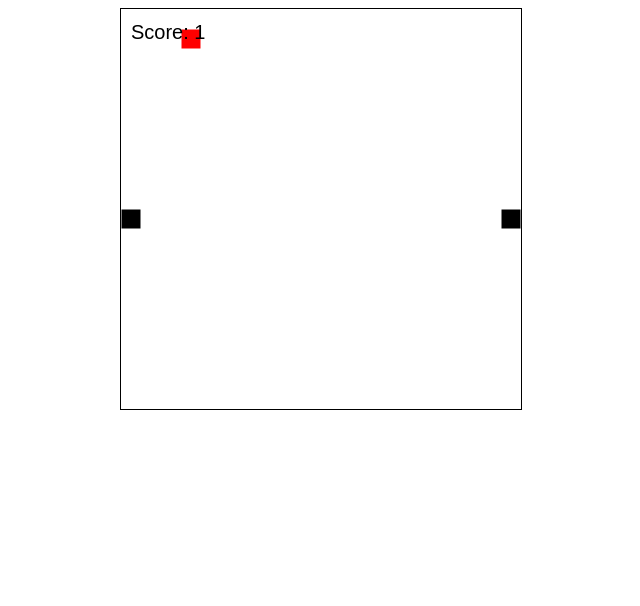
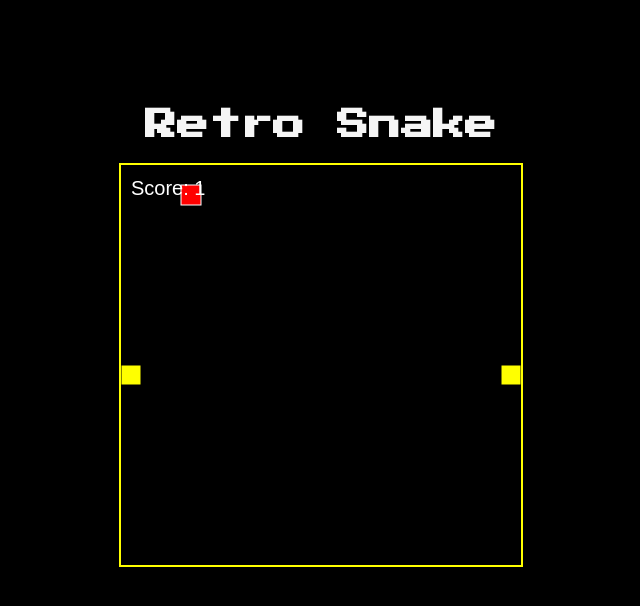
Before and after one commit to emmanuel-jaimes/retrosnake.xyz, a plain HTML site: page index.html in a window 1280 px wide. Shown: the whole page, without its empty margins (319-959 px from the left). Drawn offline with Linux system fonts and the light colour scheme.

Commit message:
user x updates

```diff
--- a/index.html
+++ b/index.html
@@ -1,16 +1,33 @@
 <!DOCTYPE html>
 <html>
+  <link rel="preconnect" href="https://fonts.googleapis.com">
+  <link rel="preconnect" href="https://fonts.gstatic.com" crossorigin>
+  <link href="https://fonts.googleapis.com/css2?family=Cardo&family=Montserrat:wght@400;500;600;800&family=Press+Start+2P&family=Source+Code+Pro:wght@300;400&display=swap" rel="stylesheet">
 <head>
-  <title>Snake Game</title>
+  <title>Retro Snake</title>
+  <h1 id="header">Retro Snake</h1>
   <style>
+    h1 {
+      color: whitesmoke;
+      font-family: 'Press Start 2P', cursive;
+      text-align: center;
+    }
     canvas {
-      border: 1px solid #000;
+      border: 2px solid yellow;
       display: block;
+      stroke-width: 5px;
       margin: 0 auto;
+      background-color: #000;
     }
   </style>
 </head>
 <body>
+  <style>
+    body {
+      padding-top: 10vh;
+      background-color: black;
+    }
+  </style>
   <canvas id="gameCanvas" width="400" height="400"></canvas>
 
   <script>
@@ -66,17 +83,17 @@
       snakeX += snakeXSpeed;
       snakeY += snakeYSpeed;
 
-      // Wrap the snake around the game board
+      // check for collision with the board
       if (snakeX >= boardWidth) {
-        snakeX = 0;
+        snakeX = 0
       } else if (snakeX < 0) {
-        snakeX = boardWidth - 1;
+        snakeX = boardWidth;
       }
 
       if (snakeY >= boardHeight) {
         snakeY = 0;
       } else if (snakeY < 0) {
-        snakeY = boardHeight - 1;
+        snakeY = boardHeight;
       }
 
       // Check for collision with the food
@@ -112,16 +129,16 @@
       drawFood(foodX, foodY);
 
       // Draw the score
-      context.fillStyle = "black";
+      context.fillStyle = "white";
       context.font = "20px Arial";
       context.fillText("Score: " + score, 10, 30);
     }
 
     // Draw a snake part
     function drawSnakePart(x, y) {
-      context.fillStyle = "yelllow";
+      context.fillStyle = "yellow";
       context.fillRect(x * snakeSize, y * snakeSize, snakeSize, snakeSize);
-      context.strokeStyle = "white";
+      context.strokeStyle = "black";
       context.strokeRect(x * snakeSize, y * snakeSize, snakeSize, snakeSize);
     }
 
@@ -136,8 +153,8 @@
     // Game over
     function gameOver() {
       clearInterval(gameLoop);
-      context.fillStyle = "black";
-      context.font = "30px Arial";
+      context.fillStyle = "white";
+      context.font = "300px Arial";
       context.fillText("Game Over!", canvas.width / 2 - 80, canvas.height / 2);
     }
 
```
